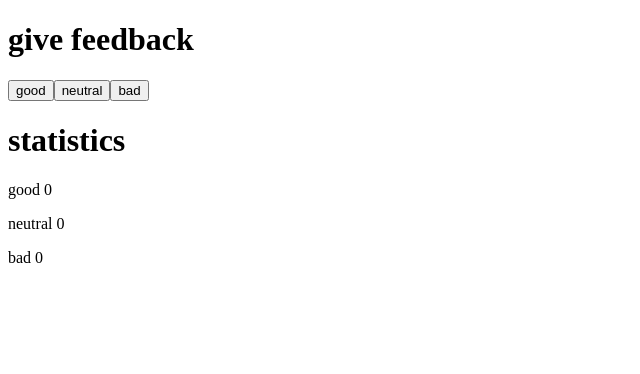
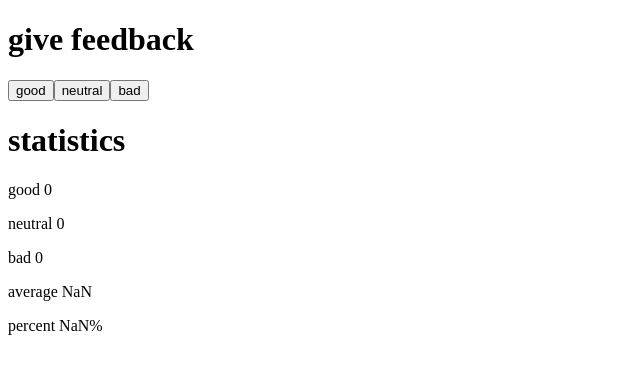
Before and after one commit to jchantrell/fso, a React (Create React App) app in the folder part1/unicafe/: page / in a window 1280 px wide. Shown: the top 374 px of the page, without its empty margins (0-640 px from the left). Built offline with nearby package versions, Linux system fonts and the light colour scheme.

Commit message:
exercise 1.7

```diff
--- a/part1/unicafe/src/App.js
+++ b/part1/unicafe/src/App.js
@@ -5,6 +5,10 @@ const App = () => {
   const [good, setGood] = useState(0)
   const [neutral, setNeutral] = useState(0)
   const [bad, setBad] = useState(0)
+
+  const all = good + neutral + bad
+  const average = (good - bad) / all
+  const percent = (good / all) * 100
 
   const headers = [
     {
@@ -25,6 +29,8 @@ const App = () => {
       <p>good {good}</p>
       <p>neutral {neutral}</p>
       <p>bad {bad}</p>
+      <p>average {average}</p>
+      <p>percent {percent}%</p>
     </div>
   )
 }
```
